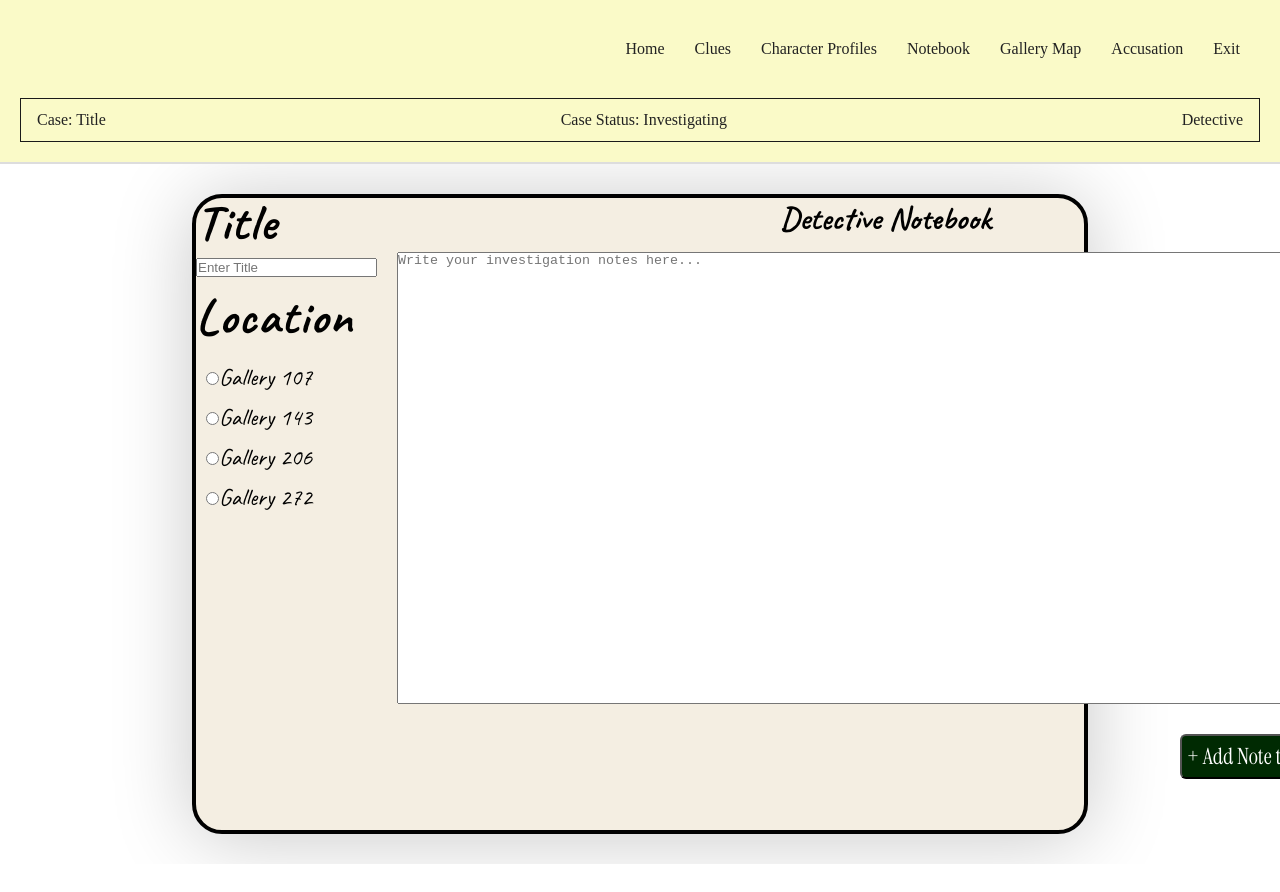
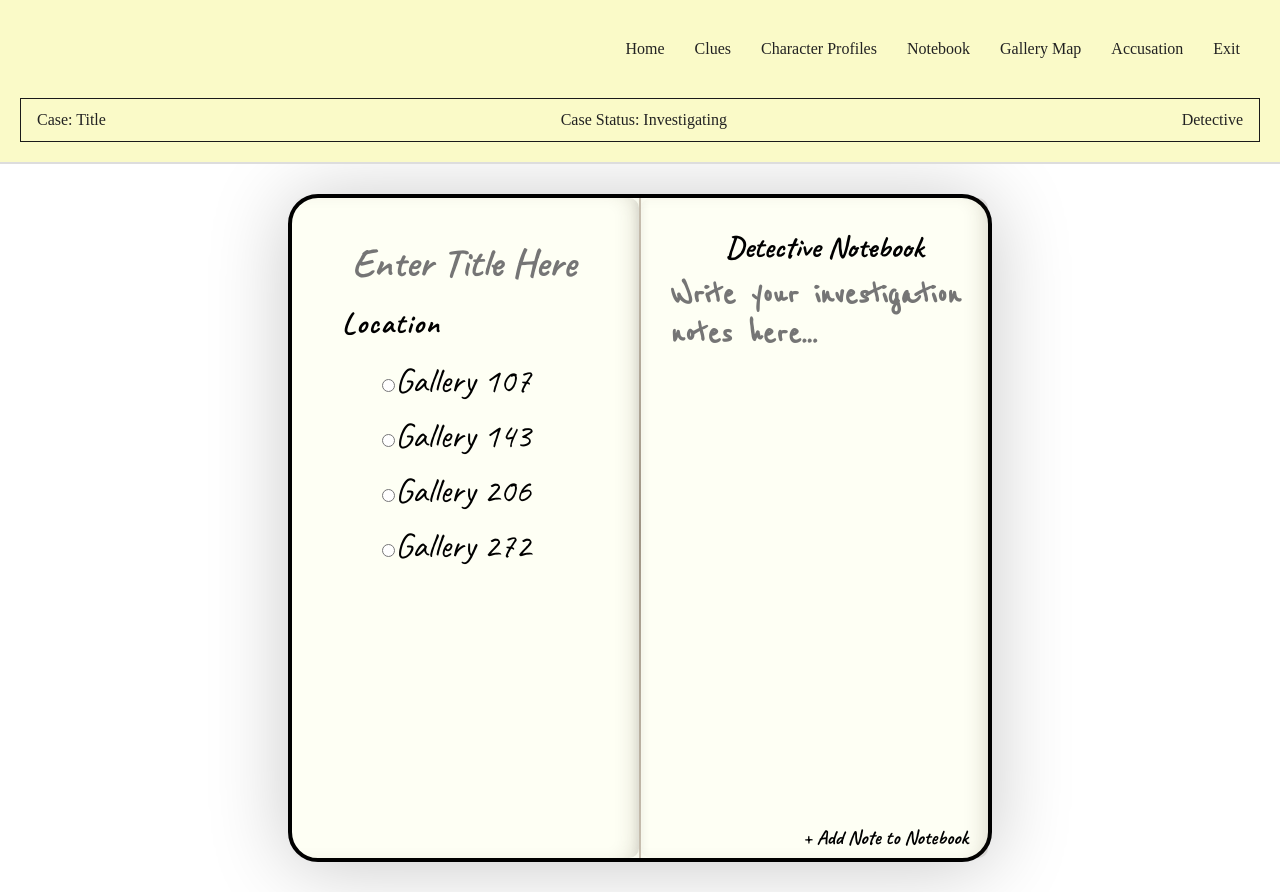
Before and after one commit to stanng66/cpan212-project-group-8, a Next.js app in the folder web/: page /notebook/create in a window 1280 px wide. Before the commit the page ends 864 px from the top, so only its background shows below. Built offline with nearby package versions, Linux system fonts and the light colour scheme.

Commit message:
redesign notebook to span across two journal pages and have a handwritten look

```diff
--- a/web/app/notebook/create/page.js
+++ b/web/app/notebook/create/page.js
@@ -4,7 +4,7 @@
 import { useState } from 'react';
 import { useRouter } from 'next/navigation';
 
-import styles from '../notebook.module.css';
+import styles from '../createNote.module.css';
 
 export default function CreateNotebookPage() {
     const router = useRouter();
@@ -54,17 +54,15 @@ export default function CreateNotebookPage() {
 
     return (
         <div className={styles.notebookPage}>
-
-
-            <form onSubmit={submit}>
-
+<div className={styles.leftPage}>
                 <div className={styles.titleLocationContainer}>
 
                     <div>
-                        <h2 className={styles.title}>Title</h2>
+
 
                         <input
-                            placeholder="Enter Title"
+                        className={styles.titleInput}
+                            placeholder="Enter Title Here"
                             id="title"
                             type="text"
                             value={title}
@@ -126,10 +124,19 @@ export default function CreateNotebookPage() {
                         </div>
                     </div>
 
+
+
+                </div>
+</div>
+<div className={styles.pageLine}></div>
+<div className={styles.rightPage}>
+
+                <form onSubmit={submit}>
+
                     <div className={styles.textSpace}>
                         <h1 className={styles.entryTitle}>Detective Notebook</h1>
 
-                        <textarea rows="30" cols="120"
+                        <textarea rows="13" cols="60"
                             id="content"
                             value={content}
                             onChange={(event) => setContent(event.target.value)}
@@ -138,14 +145,14 @@ export default function CreateNotebookPage() {
                         />
                     </div>
 
-                </div>
-
             {error && <p>{error}</p>}
-
-            <button className={styles.submitButton} type="submit" disabled={loading}>
+                            <button className={styles.submitButton} type="submit" disabled={loading}>
                 {loading ? 'Saving To Notebook...' : '+ Add Note to Notebook '}
             </button>
             </form>
+</div>
+
+
 
         </div>
     );
--- /dev/null
+++ b/web/app/notebook/createNote.module.css
@@ -0,0 +1,238 @@
+/* notebook container */
+.notebookPage {
+    min-height: 50vh;
+    background-color: #FEFFF4;
+    color: #000000;
+    border: 4px black solid;
+    box-shadow: 0 4px 80px rgba(0, 0, 0, 0.219);
+    display:flex;
+    flex-direction:row;
+    width:55vw;
+  border-radius:30px;
+  display:flex;
+  flex-direction:row;
+  justify-content:space-between;
+}
+.pageLine {
+  width: 2px;
+  background: linear-gradient(
+    to bottom,
+    #c8bfb0,
+    #9e9484 50%,
+    #c8bfb0
+  );
+  box-shadow: 0 0 8px rgba(0, 0, 0, 0.2);
+}
+
+.rightPage form {
+  display: flex;
+  flex-direction: column;
+  height: 100%;
+
+}
+.leftPage{
+    flex:1;
+    display:flex;
+    border-radius:10px;
+    flex-direction:column;
+        box-shadow: inset -14px 0 22px -12px rgba(60, 45, 30, 0.2);
+}
+.rightPage{
+    flex:1;
+    border-radius:10px;
+
+    display:flex;
+    flex-direction:column;
+        box-shadow: inset -14px 0 22px -12px rgba(60, 45, 30, 0.2);
+}
+/* entries styling*/
+.title {
+    font-size: 30px;
+    letter-spacing: 1.2px;
+    margin-bottom: 10px;
+    margin-top:20px;
+    margin-left:20px;
+    line-height:1;
+    font-weight:900;
+
+    font-family: var(--font-caveat), cursive;
+
+}
+.textSpace textarea{
+    font-size: 38px;
+    background-color:transparent;
+    color: #2310b1;
+    border:transparent;
+    outline:none;
+    padding: 12px;
+    font-weight:900;
+padding:10px;
+    font-family: var(--font-reenie-beanie), cursive;
+  width: 100%;
+  flex: 1;
+  resize: none;
+  box-sizing: border-box;
+}
+.description {
+    color: #030303;
+    margin-top: 0px;
+    margin-bottom: 20px;
+    font-family: var(--font-caveat), cursive;
+    font-size:22px;
+
+}
+.notebookLeftContainer{
+
+    display:flex;
+    flex-direction:row;
+    justify-content: space-between;
+}
+
+.notebookEntries {
+    display: flex;
+    flex-direction: column;
+    gap: 20px;
+
+
+}
+.notebookRightContainer{
+    padding:50px;
+    width:25vw;
+border-right:1px solid black;
+    box-shadow: inset -14px 0 22px -10px rgba(60, 45, 30, 0.22);
+}
+.notebookEntry {
+    height:400px;
+    padding: 30px;
+    gap:20px;
+    border: 1px solid #d8cbb8;
+
+
+}
+
+.titleLocationContainer{
+    display:flex;
+    flex-direction:row;
+    justify-content:space-between;
+    margin-left:30px;
+    margin-top:30px;
+
+}
+.location {
+    color: rgb(248, 255, 211);
+    padding: 5px;
+    font-family: var(--font-caveat), cursive;
+
+
+    background-color:black;
+}
+.notebookEntry h2 {
+    font-family: var(--font-caveat), cursive;
+    font-size:30px;
+    margin-bottom: 12px;
+    background-color:rgba(255, 255, 0, 0.171);
+
+}
+
+.notebookEntry p {
+    line-height: 1.2;
+    margin-bottom: 18px;
+    letter-spacing:  0em;
+    font-family: var(--font-caveat), cursive;
+    font-size:24px;
+    white-space: pre-line;
+}
+
+
+
+
+
+.notebookEntry a:hover {
+    text-decoration: underline;
+}
+
+/* buttons */
+.submitButton{
+    margin-top:20px;
+    align-self:flex-end;
+    align-items:right;
+    color: rgb(0, 0, 0);
+    padding: 12px 20px;
+    border:none;
+    text-decoration: none;
+    height: 45px;
+    width:fit-content;
+    font-family: var(--font-caveat), cursive;
+    font-size:20px;
+    text-align:right;
+    font-weight:900;
+background-color:transparent;
+cursor:pointer;
+}
+
+
+
+/* .viewEntry{
+    display: flex;
+    justify-content: flex-end;
+    font-family: var(--font-winston);
+
+} */
+
+/* create notebook entry form styling */
+.titleInput {
+    background-color:transparent;
+    color: #df0808;
+    border: none;
+
+    font-weight:900;
+    margin-top:10px;
+    font-family: var(--font-caveat), cursive;
+    font-size: 40px;
+    width: 100%;
+    margin-left:30px;
+}
+
+.titleInput:focus {
+    outline: none;
+}
+
+.titleLocation{
+    margin-top:15px;
+
+}
+.locationOptions{
+    font-family: var(--font-caveat), cursive;
+
+    font-size:1.5rem;
+    display:flex;
+    flex-direction: column;
+    margin-top:5px
+
+}
+.locationOptions label{
+    margin-left:60px;
+    margin-top:10px;
+    font-size:35px;
+}
+.textSpace{
+    display:flex;
+    flex-direction: column;
+    margin-left:20px;
+}
+.entryTitle{
+    font-family: var(--font-caveat), cursive;
+    text-align:center;
+
+    font-weight:900;
+    font-size:30px;
+    margin-top:30px;
+}
+
+.editDeleteContainer{
+    display: flex;
+    flex-direction:row;
+    justify-content: flex-end;
+    gap:5px;
+
+}
--- a/web/app/notebook/notebook.module.css
+++ b/web/app/notebook/notebook.module.css
@@ -1,7 +1,7 @@
 /* notebook container */
 .notebookPage {
     min-height: 80vh;
-    background-color: #f4eee2;
+    background-color: #FEFFF4;
     color: #000000;
     border: 4px black solid;
     box-shadow: 0 4px 80px rgba(0, 0, 0, 0.219);
@@ -16,10 +16,10 @@
     font-size: 50px;
     letter-spacing: 1.2px;
     margin-bottom: 10px;
+    margin-top:30px;
     line-height:1;
     font-family: var(--font-caveat), cursive;
 }
-
 .description {
     color: #030303;
     margin-top: 0px;
@@ -170,7 +170,7 @@ border-right:1px solid black;
 
 }
 .locationOptions{
-        font-family: var(--font-caveat), cursive;
+    font-family: var(--font-caveat), cursive;
 
     font-size:1.5rem;
     display:flex;
```
